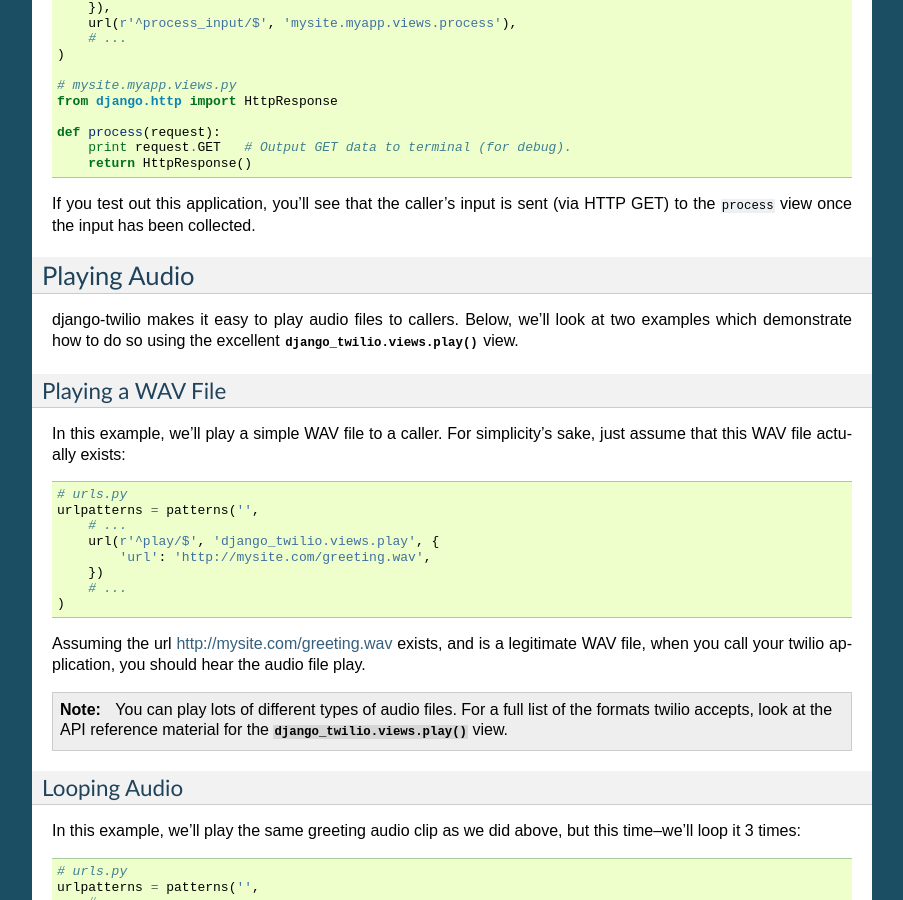
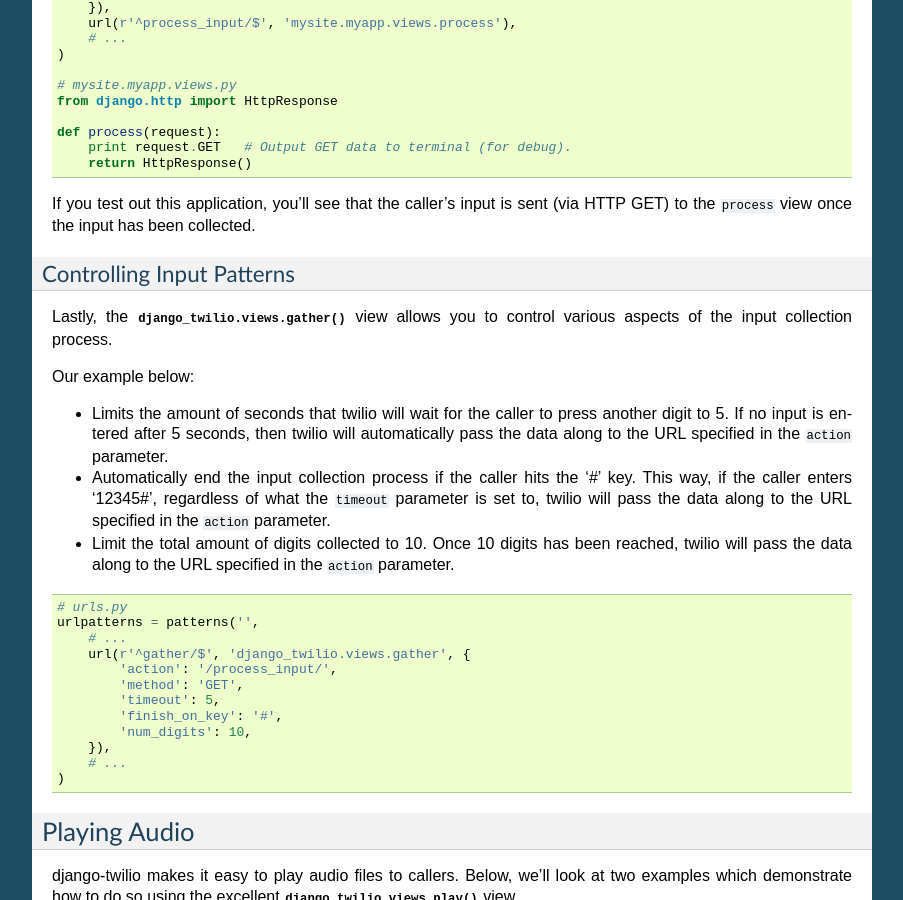
Before and after one commit to rdegges/django-twilio, a Sphinx documentation site: the page built from docs/views.rst, in a window 1280 px wide and 900 px high, scrolled down 2664 px. Shown: the whole window, without its empty margins (198-1101 px from the left). Built offline with Sphinx 7.4.7, drawn with Linux system fonts in a browser that asks for light colours; some of the changed text lies outside the part shown.

Commit message:
Finishing docs for ``django_twilio.views.gather``.

```diff
--- a/docs/views.rst
+++ b/docs/views.rst
@@ -174,6 +174,41 @@
 If you test out this application, you'll see that the caller's input is sent
 (via HTTP GET) to the ``process`` view once the input has been collected.
 
+Controlling Input Patterns
+==========================
+
+Lastly, the :func:`django_twilio.views.gather` view allows you to control
+various aspects of the input collection process.
+
+Our example below:
+
+* Limits the amount of seconds that twilio will wait for the caller to press
+  another digit to 5. If no input is entered after 5 seconds, then twilio will
+  automatically pass the data along to the URL specified in the ``action``
+  parameter.
+* Automatically end the input collection process if the caller hits the '#' key.
+  This way, if the caller enters '12345#', regardless of what the ``timeout``
+  parameter is set to, twilio will pass the data along to the URL specified in
+  the ``action`` parameter.
+* Limit the total amount of digits collected to 10. Once 10 digits has been
+  reached, twilio will pass the data along to the URL specified in the
+  ``action`` parameter.
+
+::
+
+    # urls.py
+    urlpatterns = patterns('',
+        # ...
+        url(r'^gather/$', 'django_twilio.views.gather', {
+            'action': '/process_input/',
+            'method': 'GET',
+            'timeout': 5,
+            'finish_on_key': '#',
+            'num_digits': 10,
+        }),
+        # ...
+    )
+
 Playing Audio
 *************
 
```
